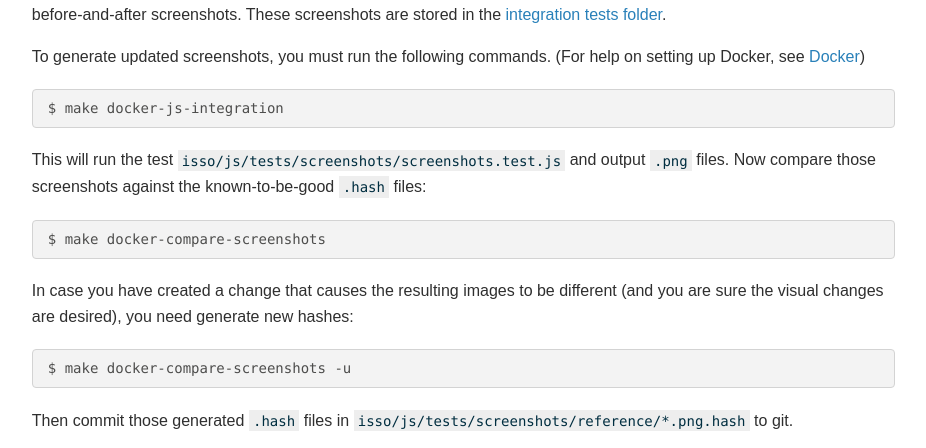
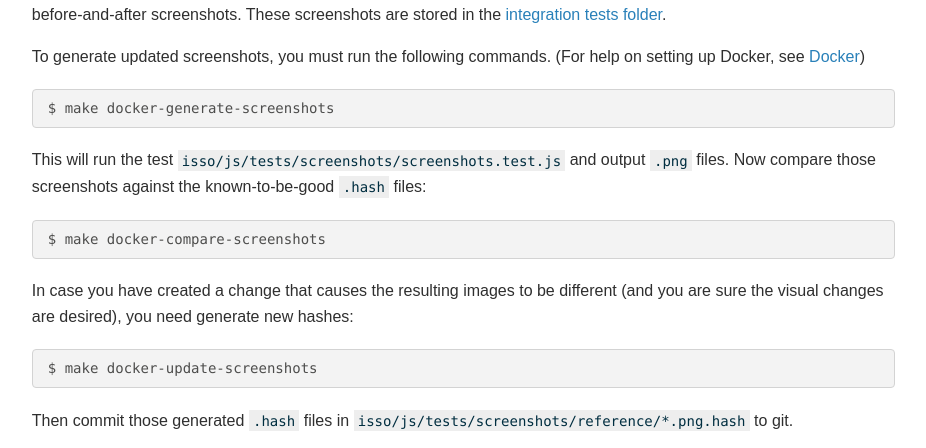
Before and after one commit to isso-comments/isso, a Sphinx documentation site: the page built from docs/docs/technical-docs/testing-client.rst, in a window 1280 px wide and 900 px high, scrolled down 3323 px. Shown: the part 160-608 px from the top of the window, without its empty margins (305-1231 px from the left). Built offline with Sphinx 7.4.7, drawn with Linux system fonts in a browser that asks for light colours.

Commit message:
docs: testing-client: Update make docker cmds

```diff
--- a/docs/docs/technical-docs/testing-client.rst
+++ b/docs/docs/technical-docs/testing-client.rst
@@ -176,7 +176,7 @@ To generate updated screenshots, you must run the following commands.
 
 .. code-block:: console
 
-   $ make docker-js-integration
+   $ make docker-generate-screenshots
 
 This will run the test ``isso/js/tests/screenshots/screenshots.test.js`` and output
 ``.png`` files. Now compare those screenshots against the known-to-be-good
@@ -192,7 +192,7 @@ new hashes:
 
 .. code-block:: console
 
-   $ make docker-compare-screenshots -u
+   $ make docker-update-screenshots
 
 Then commit those generated ``.hash`` files in
 ``isso/js/tests/screenshots/reference/*.png.hash`` to git.
```
